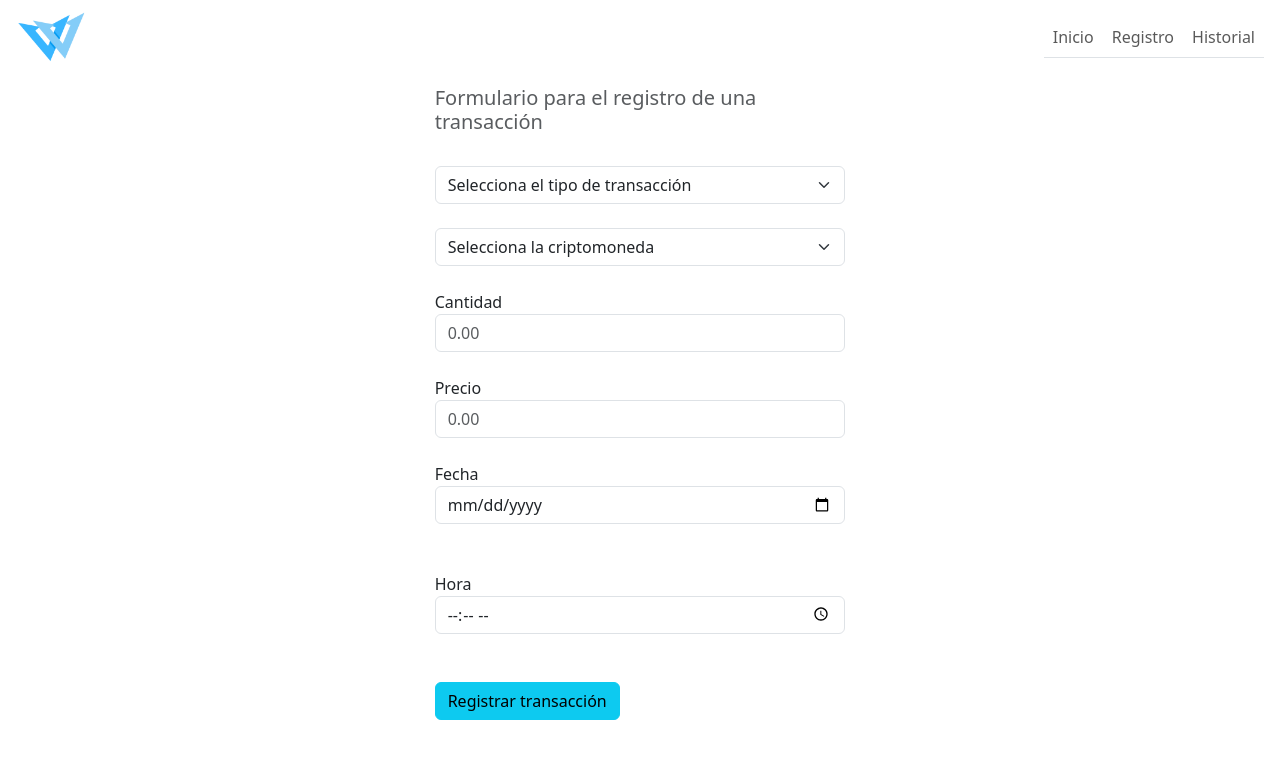
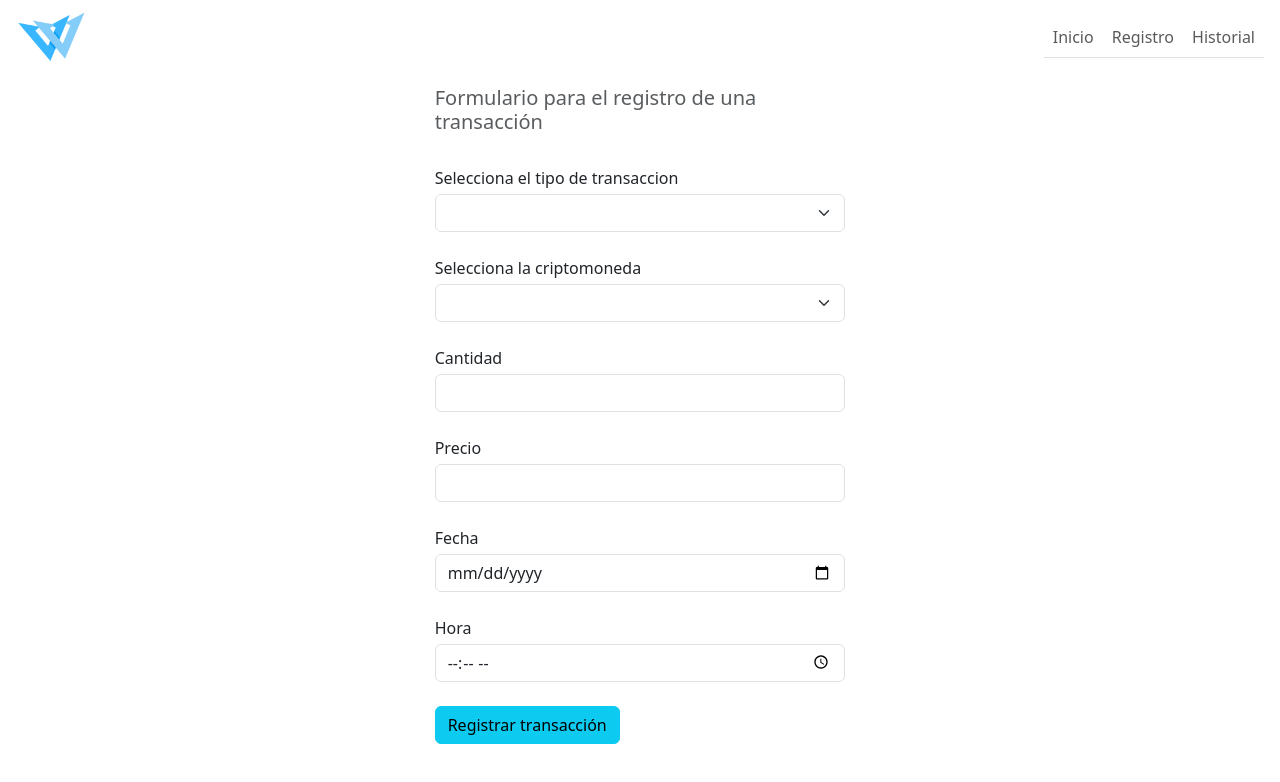
Before and after one commit to YoeGer/WalletBilleteraVirtual, a Vue app in the folder wallet/: page /registro in a window 1280 px wide. Shown: the top 782 px of the page. Built offline with nearby package versions, Linux system fonts and the light colour scheme; the HTML template or start-up script is replaced by a standard one.

Commit message:
Registro de transacciones. Request POST

```diff
--- /dev/null
+++ b/wallet/src/servicios/Consultas.js
@@ -0,0 +1,10 @@
+import axios from 'axios';
+const apiClient = axios.create({
+  baseURL: 'https://laboratorio3-f36a.restdb.io/rest',
+  headers: { 'x-apikey': '60eb09146661365596af552f' },
+});
+export default {
+  guardarTransacciones(datos) {
+    return apiClient.post('/transactions', datos);
+  },
+};
--- a/wallet/src/views/RegistroVista.vue
+++ b/wallet/src/views/RegistroVista.vue
@@ -1,52 +1,116 @@
 <template>
   <div class="row justify-content-center">
     <div class="col-4">
-      <form>
-        <h5 class="text-muted">
-          Formulario para el registro de una transacción
-        </h5>
+      <form @submit.prevent>
+        <!--Prevent: modificador que previene el comportamiento por defecto del nav de refrescar-->
+        <h5 class="text-muted">Formulario para el registro de una transacción</h5>
         <br />
-        <select class="form-select" aria-label="Default select example">
-          <option selected>Selecciona el tipo de transacción</option>
-          <option value="Compra">Compra</option>
-          <option value="Venta">Venta</option>
+        <label class="mb-1">Selecciona el tipo de transaccion</label>
+        <select
+          class="form-select"
+          aria-label="Default select example"
+          id="transaccion"
+          v-model="transaccion"
+        >
+          <option value="purchase">Compra</option>
+          <option value="sale">Venta</option>
         </select>
         <br />
-        <select class="form-select" aria-label="Default select example">
-          <option selected>Selecciona la criptomoneda</option>
-          <option value="BITCOIN">BITCOIN</option>
-          <option value="ETHEREUM">ETHEREUM</option>
-          <option value="USDT">USDT</option>
-          <option value="ADA">ADA</option>
+        <label class="mb-1">Selecciona la criptomoneda</label>
+        <select
+          class="form-select"
+          aria-label="Default select example"
+          id="cripto"
+          v-model="cripto"
+        >
+          <option value="btc">BITCOIN</option>
+          <option value="eth">ETHEREUM</option>
+          <option value="usdt">USDT</option>
+          <option value="ada">ADA</option>
         </select>
         <br />
-        <label>Cantidad</label>
-        <input type="text" class="form-control" placeholder="0.00" />
+        <label class="mb-1">Cantidad</label>
+        <input type="text" class="form-control" id="cantidad" v-model="cantidad" />
         <br />
-        <label>Precio</label>
-        <input type="text" class="form-control" placeholder="0.00" />
+        <label class="mb-1">Precio</label>
+        <input type="text" class="form-control" id="precio" v-model="precio" />
         <br />
-        <label>Fecha</label>
+        <label class="mb-1">Fecha</label>
         <br />
-        <input type="date" name="fecha" class="form-control" />
+        <input type="date" name="fecha" class="form-control" id="fecha" v-model="fecha" />
         <br />
+        <label class="mb-1">Hora</label>
         <br />
-        <label>Hora</label>
+        <input type="time" name="hora" class="form-control" id="hora" v-model="hora" />
         <br />
-        <input type="time" name="hora" class="form-control" />
-        <br />
-        <br />
-        <button type="submit" class="btn btn-info">
-          Registrar transacción
-        </button>
+        <button type="submit" class="btn btn-info" @click="envioForm">Registrar transacción</button>
       </form>
     </div>
   </div>
 </template>
 
 <script>
+import Consultas from '@/servicios/Consultas.js';
 export default {
-  name: "RegistroVista",
+  name: 'RegistroVista',
+  data() {
+    return {
+      transaccion: null,
+      cripto: null,
+      cantidad: '',
+      precio: '',
+      fecha: null,
+      hora: null,
+    };
+  },
+  methods: {
+    envioForm() {
+      if (
+        this.transaccion === null ||
+        this.cripto === null ||
+        this.fecha === null ||
+        this.hora === null ||
+        this.cantidad === '' ||
+        this.precio === ''
+      ) {
+        alert('Debe completar todos los campos para poder registrar la operacion');
+        return;
+      }
+      if (this.cantidad < 0 || this.precio < 0) {
+        alert('Datos incorrectos');
+        return;
+      }
+      let fechaActual = new Date();
+      let fechaIngresada = new Date(this.fecha);
+
+      if (fechaIngresada > fechaActual) {
+        alert('Fecha incorrecta');
+        return;
+      }
+      Consultas.guardarTransacciones({
+        user_id: 'Yoana',
+        action: this.transaccion,
+        crypto_code: this.cripto,
+        crypto_amount: this.cantidad.toString(),
+        money: this.precio.toString(),
+        datetime: this.fecha + ' ' + this.hora,
+      })
+        .then((respuesta) => {
+          alert('Transaccion registrada con exito');
+          console.log(respuesta);
+          this.transaccion = null;
+          this.cripto = null;
+          this.cantidad = '';
+          this.precio = '';
+          this.fecha = null;
+          this.hora = null;
+        })
+        .catch((error) => {
+          alert('No se pudo registrar la transaccion');
+          console.log(error);
+        });
+    },
+  },
 };
 </script>
 
```
Also changed, not shown: wallet/.prettierrc.js (added).
